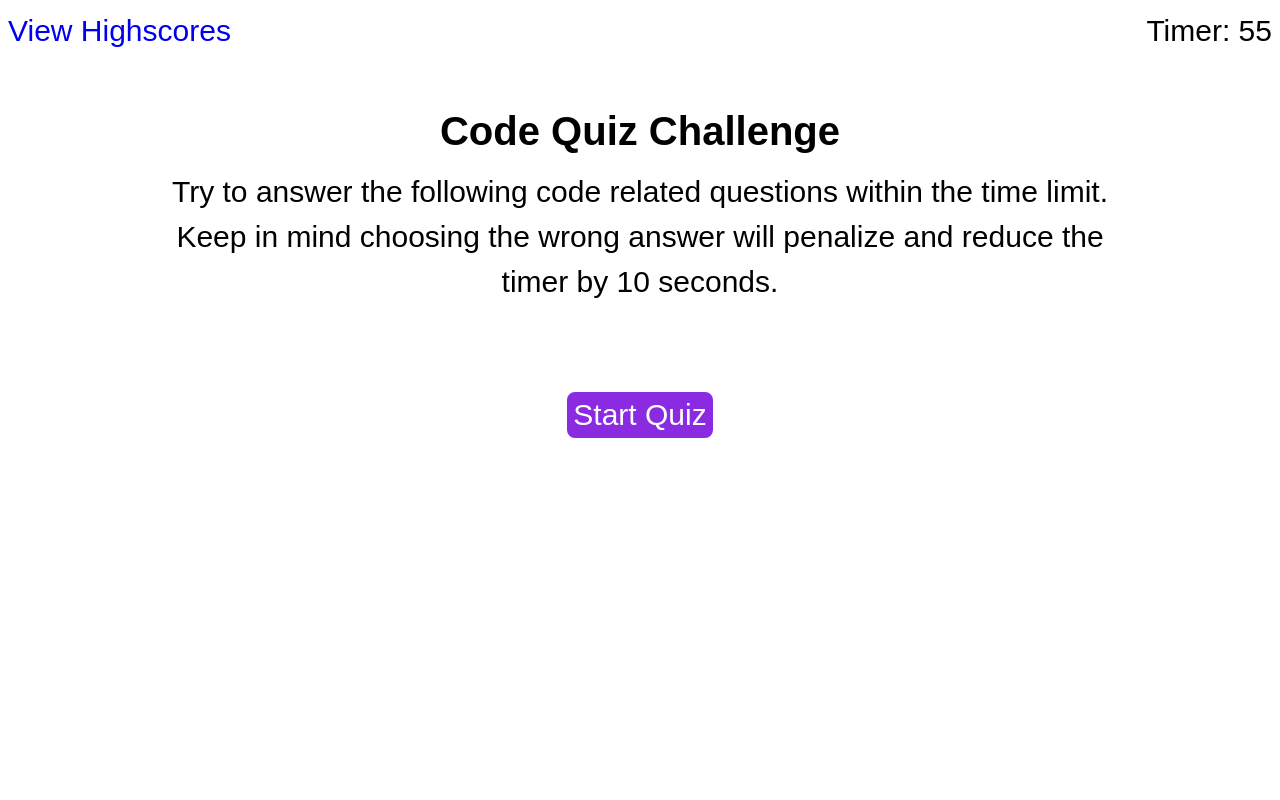
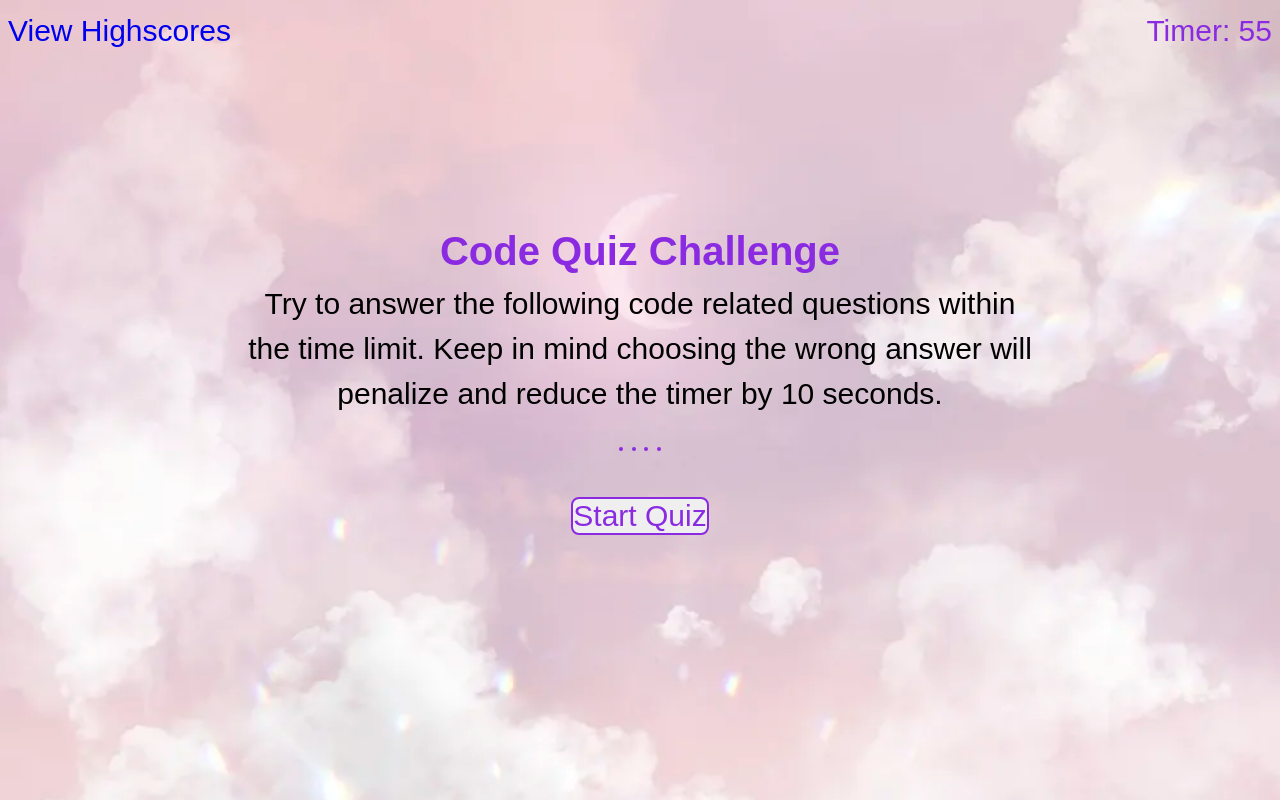
Before and after one commit to tanglero4/Code-Quiz, a plain HTML site: page index.html in a window 1280 px wide. Drawn offline with Linux system fonts and the light colour scheme.

Commit message:
Update styling

```diff
--- a/index.html
+++ b/index.html
@@ -13,17 +13,18 @@
     <nav>
         <ul>
         <li><a href="#"> View Highscores</a></li>
-        <li id="timer">Timer:60</li>
+        <li id="timer">Timer: 60</li>
         </ul>
     </nav>
 </header>
 <main>
     <h1 id="title"> Code Quiz Challenge </h1>
+    <p id="hide">Try to answer the following code related questions within the time limit. Keep in mind choosing the wrong answer will penalize and reduce the timer by 10 seconds.</p>
     <ul class="answer-list">
-        <li id="answer1">Try to answer the following code related questions within the time limit. Keep in mind choosing the wrong answer will penalize and reduce the timer by 10 seconds.</li>
-        <li id="answer2"></li>
-        <li id="answer3"></li>
-        <li id="answer4"></li>
+        <button id="answer1" ></button>
+        <button id="answer2" ></button>
+        <button id="answer3" ></button>
+        <button id="answer4" ></button>
     </ul>
 </main>
     <button id="btn">Start Quiz</button>
--- a/javascript.js
+++ b/javascript.js
@@ -3,8 +3,8 @@ const count = document.getElementById(`timer`);
 setInterval(startTimer, 1000)
 
 function startTimer(){
-    const seconds= time % 60;
-    count.innerHTML = `Timer: ${time}`;
+    const seconds= time % 60
+    count.innerHTML = `Timer: ${time}`
     time --;
     if(time === 0){
        showHighScores();
@@ -17,13 +17,16 @@ let question={
     correctAnswer: 2
 }
 
+let btn= document.getElementById(`btn`)
+let instruction= document.getElementById(`hide`)
 
-let btn= document.getElementById(`btn`);
 btn.addEventListener(`click`, function showQuestion(x){
-btn.classList.add(`hide`);
+btn.classList.add(`hide`)
+instruction.classList.add(`hide`)
+
 // select h1 element
-    let titleH1= document.getElementById(`title`);
-    titleH1.textContent = question.title;
+    let titleH1= document.getElementById(`title`)
+    titleH1.textContent = question.title
 
 // select li to display answers
     let answerli1= document.getElementById(`answer1`);
--- a/styles.css
+++ b/styles.css
@@ -1,11 +1,17 @@
+:root{
+    --main: blueviolet;
+}
 body{
     text-align: center;
     font-size: 30px;
     line-height: 1.5;
+    background-image: url("./assets/image/pink-sky.webp");
+    background-size: cover;
 }
 header ul{
     display: flex;
     justify-content: space-between;
+    color: var(--main);
 }
  li {
     text-decoration: none;
@@ -16,21 +22,24 @@ a{
     text-decoration: none;
 }
 main{
-padding-top: 5vh;
+padding-top: 20vh;
 padding-bottom: 4vh;
 }
 
 h1{
     font-size: 40px;
+    color: var(--main);
 }
-main ul{
-    margin: 0vh 20vh;
+p{
+    margin: 0vh 30vh;
 }
 button{
-     border: 6px solid blueviolet;
+     border: 2px solid var(--main);
      border-radius: 8px;
-     background-color: blueviolet;
-     color: white;
+     color: var(--main);
+}
+button:hover{
+     cursor:pointer;
 }
 .hide{
     display: none;
```
Also changed, not shown: assets/image/pink-sky.webp (added).
